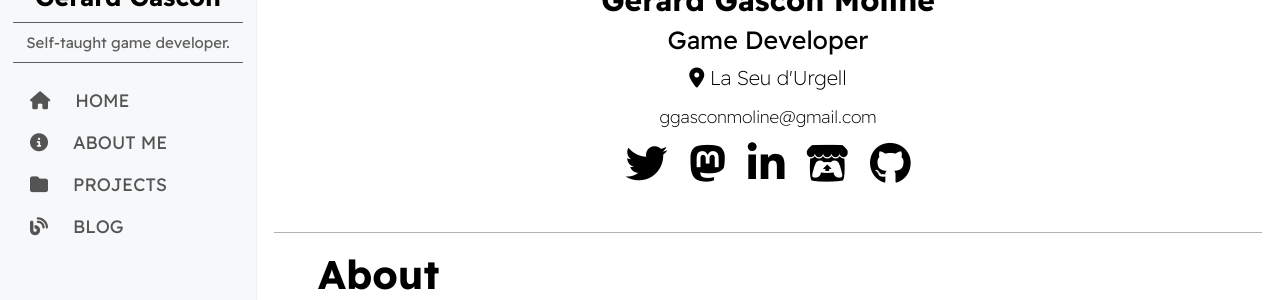
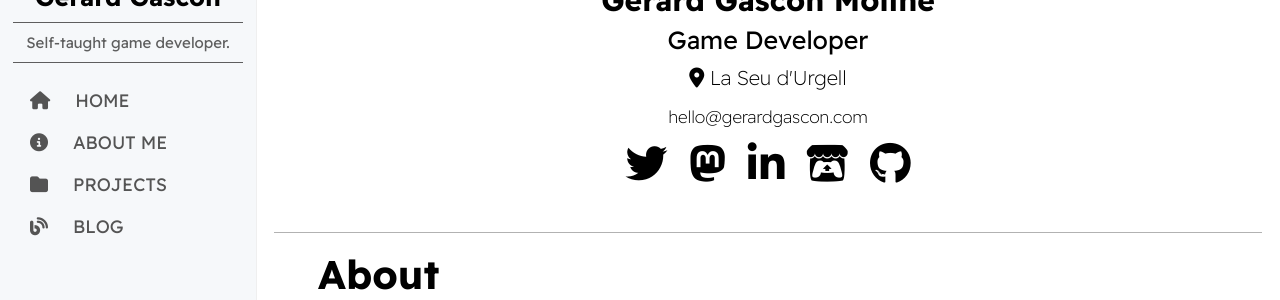
Before and after one commit to GerardGascon/gerardgascon.github.io, a Jekyll site: the page built from about-me.html, in a window 1280 px wide and 900 px high. Shown: the part 254-554 px from the top of the window. Built offline with Jekyll 4.4.1, drawn with Linux system fonts in a browser that asks for light colours; nearby versions of some CDN libraries; part of the change alters nothing that is shown.

Commit message:
feat: replaced email with the new redirect

```diff
--- a/_includes/head.html
+++ b/_includes/head.html
@@ -45,5 +45,3 @@
     if(window.location.href.includes('?')) window.location = window.location.href.split("?")[0];
     if(window.location.href.includes('#')) window.location = window.location.href.split("#")[0];
 </script>
-
-<script src="/assets/js/email.js" defer></script>
--- a/_includes/sidenav.html
+++ b/_includes/sidenav.html
@@ -35,7 +35,7 @@
                 ></a>
             </li>
             <li>
-                <a class="mlink" target="_blank"
+                <a href="mailto:hello@gerardgascon.com" target="_blank"
                     ><i class="fa-solid fa-envelope"></i
                 ></a>
             </li>
--- a/about-me.html
+++ b/about-me.html
@@ -22,7 +22,7 @@ description: "I'm Gerard Gascón, a young self-taught Game Developer focused mai
 				<h2>Gerard Gascón Moliné</h2>
 				<h3>Game Developer</h3>
 				<h4><i class="fa-solid fa-location-dot"></i> La Seu d'Urgell</h4>
-				<div class="mail"><a class="highlight mlink mtext" target="_blank"></a></div>
+				<div class="mail"><a class="highlight" href="mailto:hello@gerardgascon.com" target="_blank">hello@gerardgascon.com</a></div>
 				<div class="socials">
 					<ul>
 						<li><a title="Twitter" class="highlight" href="https://twitter.gerardgascon.com" target="_blank"><i class="fa-brands fa-twitter"></i></a></li>
--- a/assets/js/email.js
+++ /dev/null
@@ -1,12 +0,0 @@
-const me = "ggasconmoline";
-const place = "gmail.com";
-
-const elink = document.querySelectorAll(".mlink");
-const etext = document.querySelectorAll(".mtext");
-
-elink.forEach(function (el) {
-    el.href = `mailto:${me}@${place}`;
-});
-etext.forEach(function (el) {
-    el.textContent = `${me}@${place}`;
-});
```
